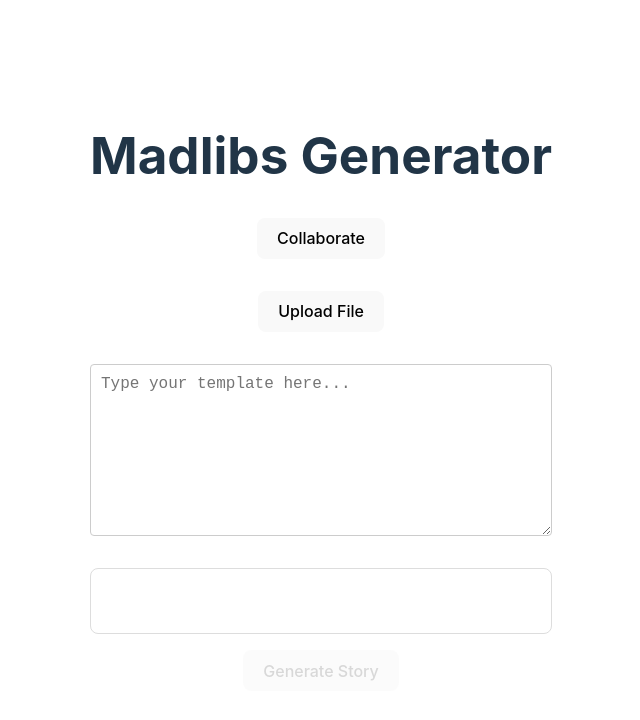
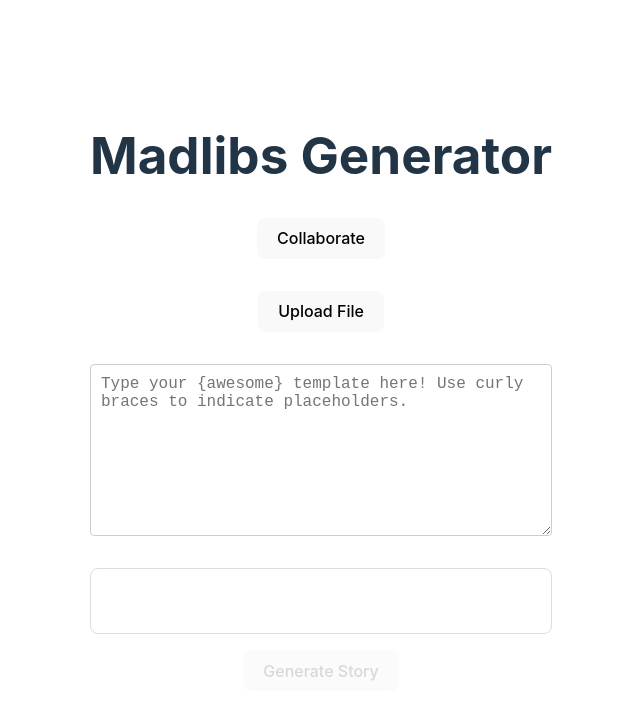
Before and after one commit to 2ajoyce/madlibs-generator, a React (Vite) app: page / in a window 1280 px wide. Shown: the top 720 px of the page, without its empty margins (319-959 px from the left). Built offline with nearby package versions, Linux system fonts and the light colour scheme; no server answers.

Commit message:
Update App.tsx
Update placeholder text to indicate the use of curly braces

```diff
--- a/src/App.tsx
+++ b/src/App.tsx
@@ -275,7 +275,7 @@ function App(): ReactElement {
                     onManualInput={handleManualTemplateInput}
                     inputData={template}
                     fileInputLabel="Upload Story Template"
-                    textAreaPlaceholder="Type your template here..."
+                    textAreaPlaceholder="Type your {awesome} template here! Use curly braces to indicate placeholders."
                     infoText="Use curly braces {} to indicate placeholders in the template. For example, {noun}, {verb}, {adjective}."
                 />
             </div>
```
